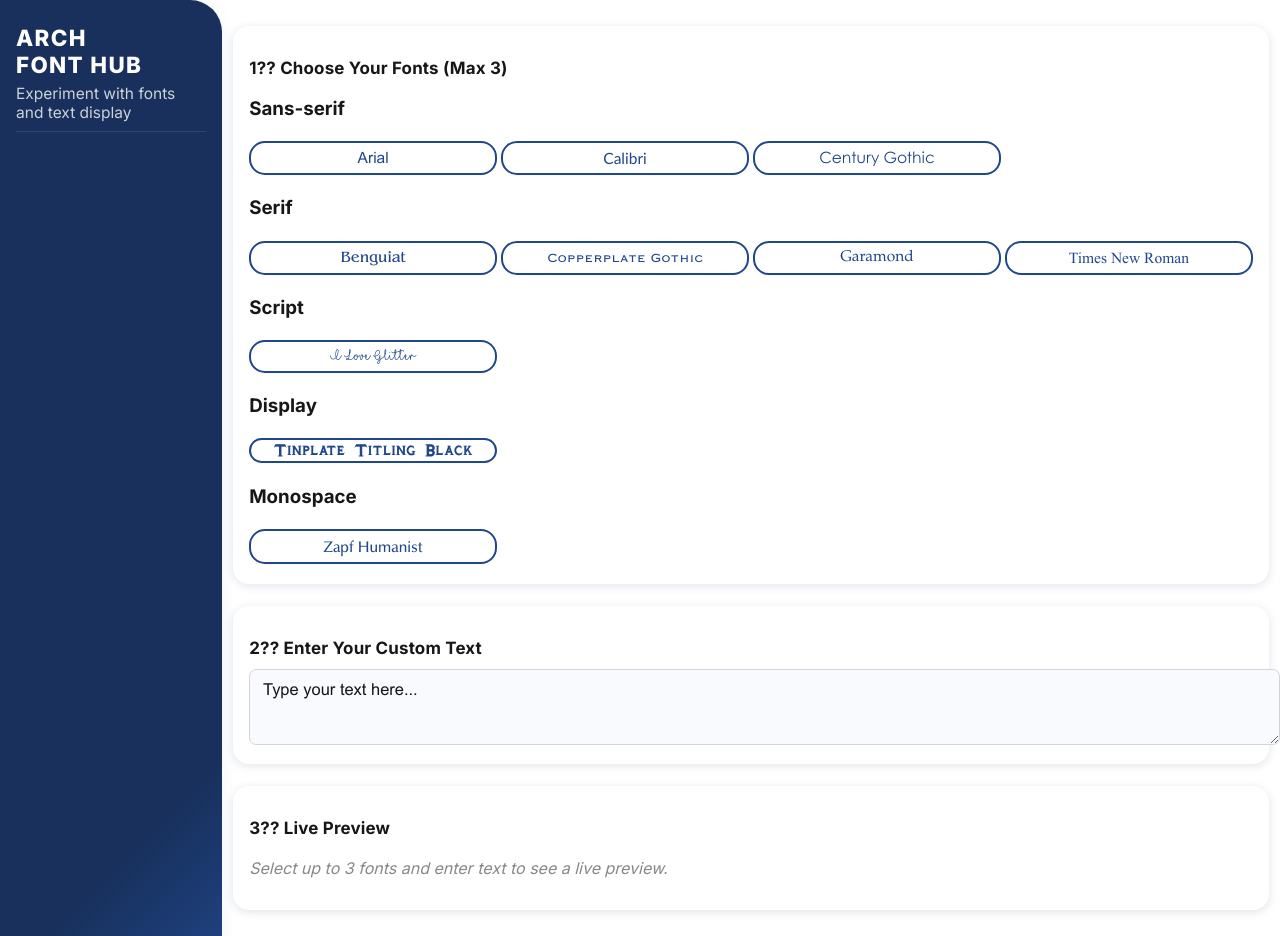
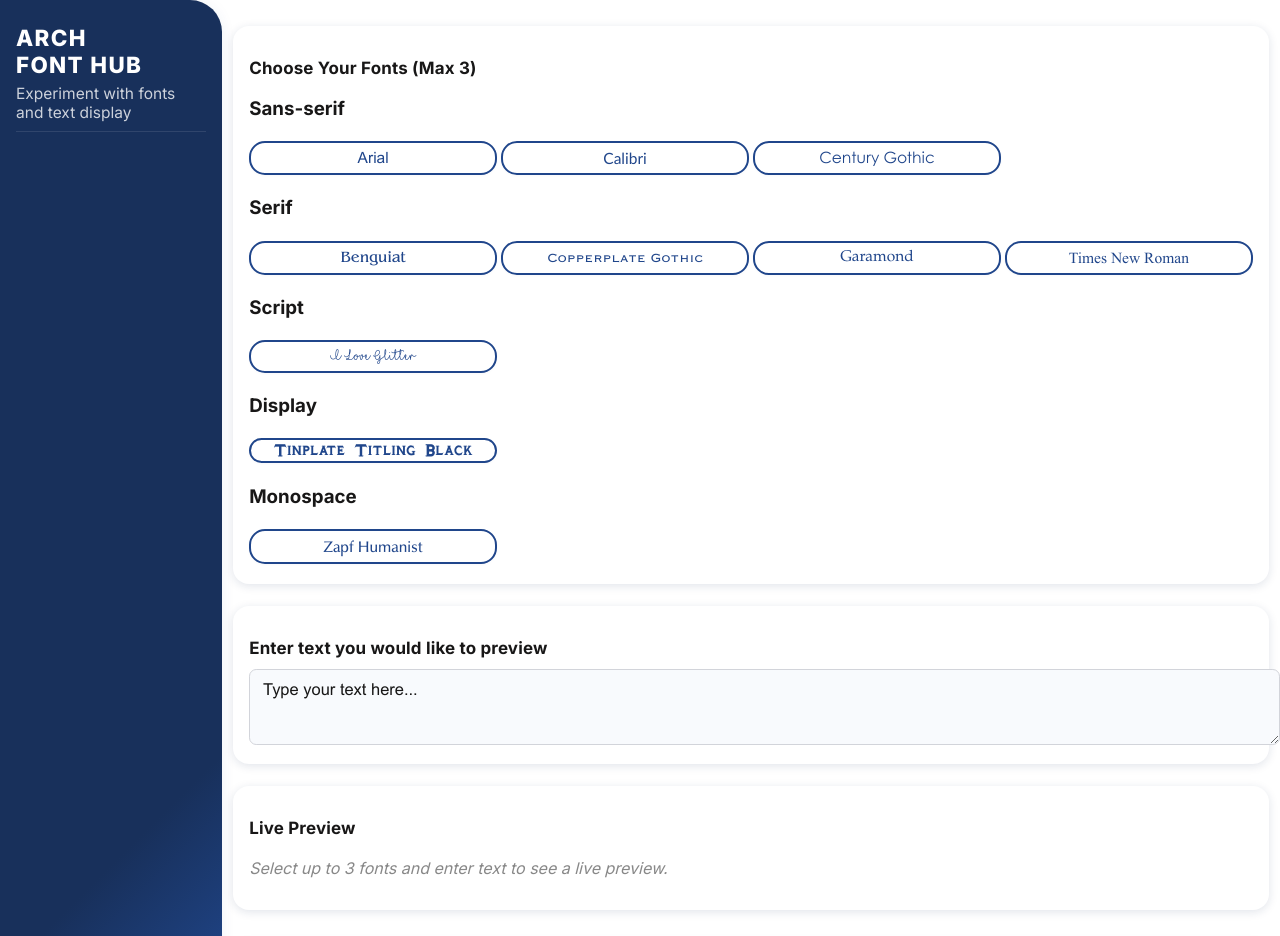
Before and after one commit to Arch-Tom/archfonthub, a React (Vite) app: page / in a window 1280 px wide. Shown: the top 936 px of the page. Built offline with nearby package versions, Linux system fonts and the light colour scheme.

Commit message:
Minor update for "??" showing up on in section headers

```diff
--- a/src/App.jsx
+++ b/src/App.jsx
@@ -178,7 +178,7 @@ const App = () => {
 
             <div className="main-content">
                 <section className="section-card">
-                    <h2 className="section-title">1?? Choose Your Fonts (Max {MAX_SELECTED_FONTS})</h2>
+                    <h2 className="section-title">Choose Your Fonts (Max {MAX_SELECTED_FONTS})</h2>
                     <div className="font-grid-container">
                         {Object.entries(categorizedFonts).map(([category, fonts]) => (
                             <div key={category} className="font-category">
@@ -201,7 +201,7 @@ const App = () => {
                 </section>
 
                 <section className="section-card">
-                    <h2 className="section-title">2?? Enter Your Custom Text</h2>
+                    <h2 className="section-title">Enter text you would like to preview</h2>
                     <textarea
                         className="text-input"
                         style={{ fontFamily: 'Arial, sans-serif' }}
@@ -214,7 +214,7 @@ const App = () => {
                 </section>
 
                 <section className="section-card">
-                    <h2 className="section-title">3?? Live Preview</h2>
+                    <h2 className="section-title">Live Preview</h2>
                     {selectedFonts.length === 0 && customText === DEFAULT_TEXT_PLACEHOLDER ? (
                         <p className="empty-preview-message">Select up to 3 fonts and enter text to see a live preview.</p>
                     ) : (
```
